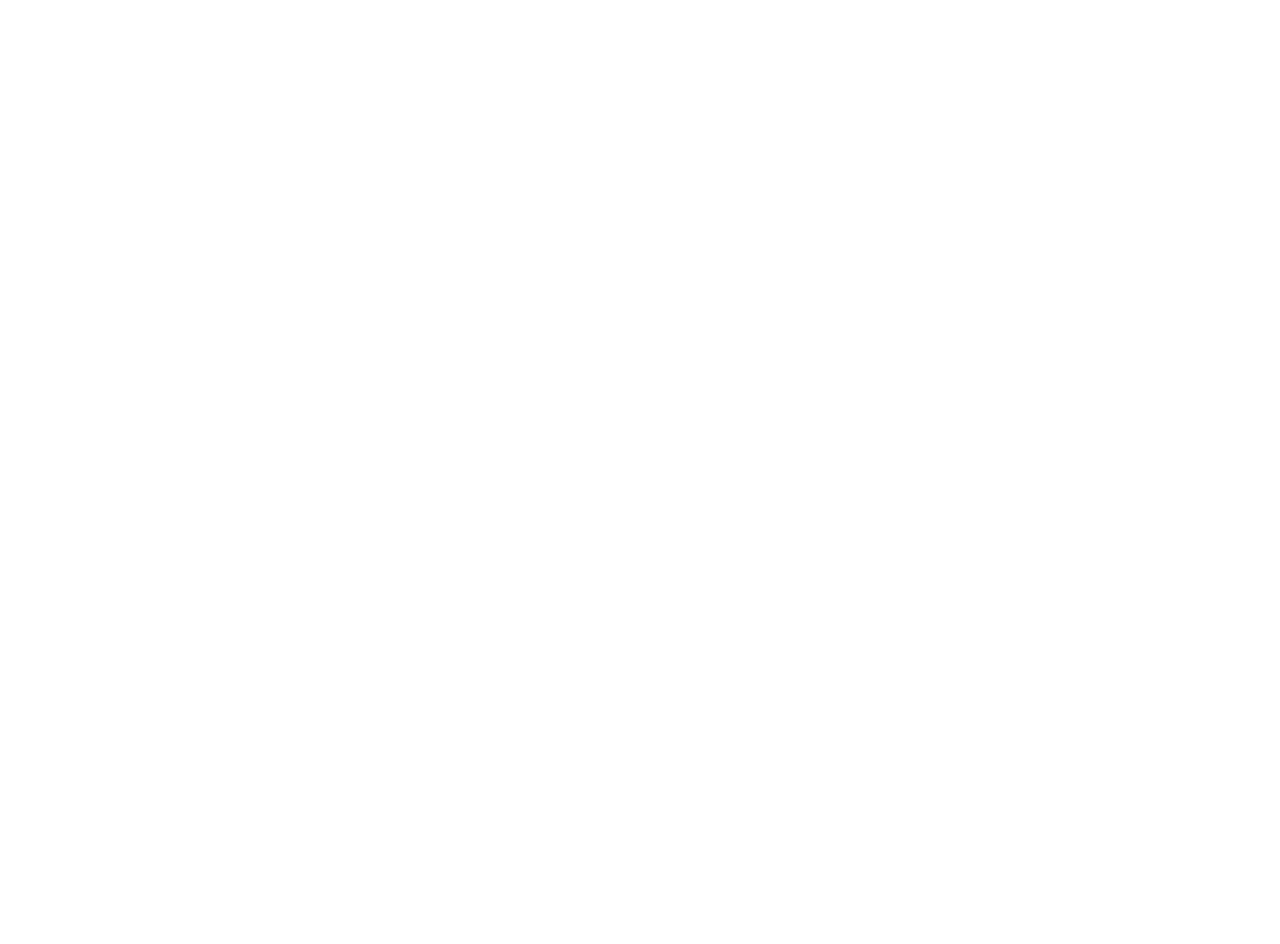
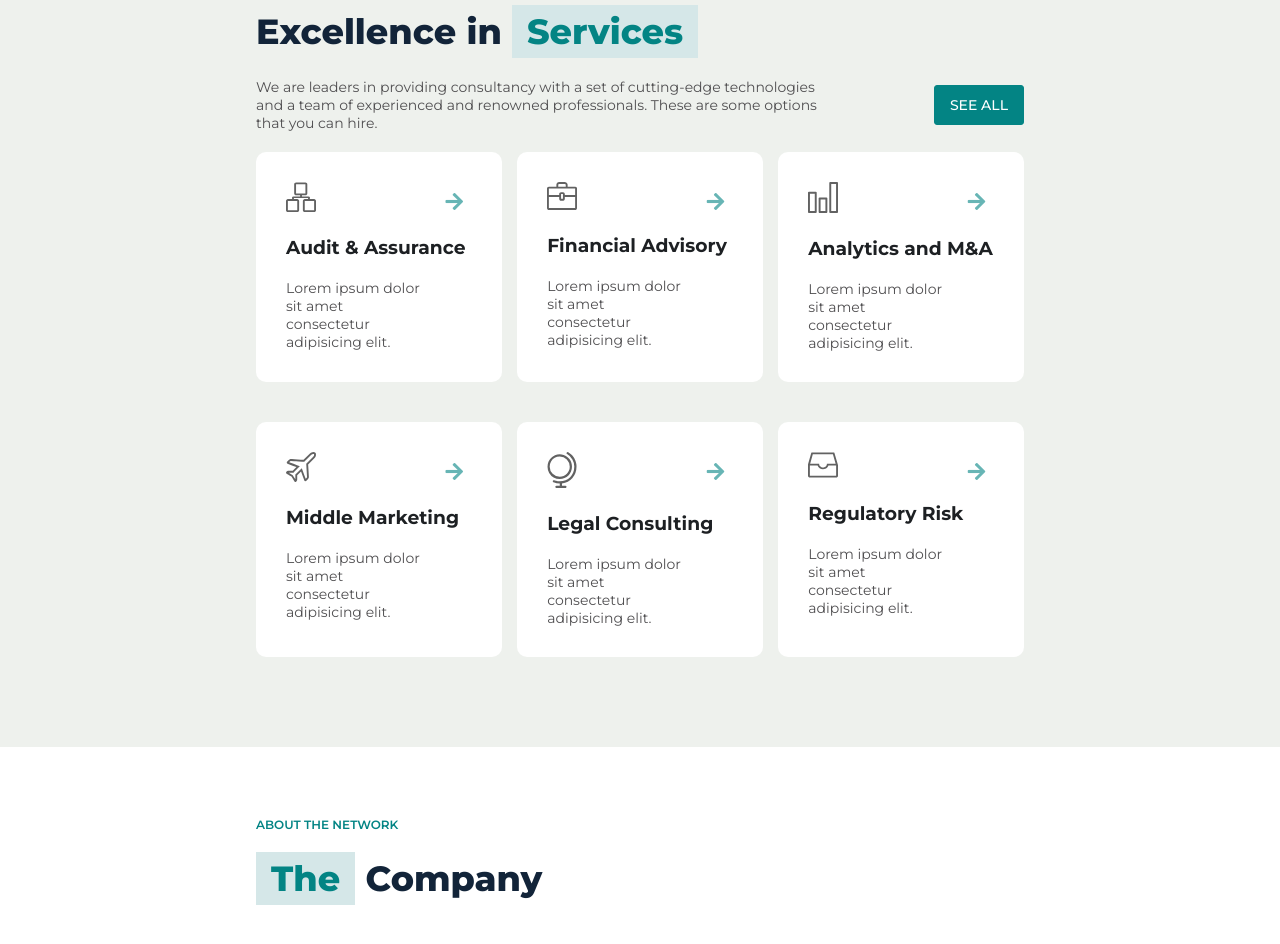
Before and after one commit to Jacopoguerini/proj-html-vuejs, a Vue app: page / in a window 1280 px wide. Shown: the part 900-1844 px from the top of the page. Before the commit the page ends 800 px from the top, so only its background shows below. Built offline with nearby package versions, Linux system fonts and the light colour scheme.

Commit message:
Sezione 1 main ok, fallito componente aggiuntivo

```diff
--- a/public/index.html
+++ b/public/index.html
@@ -5,7 +5,7 @@
     <meta http-equiv="X-UA-Compatible" content="IE=edge">
     <meta name="viewport" content="width=device-width,initial-scale=1.0">
     <link rel="icon" href="<%= BASE_URL %>favicon.ico">
-    <title><%= htmlWebpackPlugin.options.title %></title>
+    <title>NexGen</title>
   </head>
   <body>
     <noscript>
--- a/src/App.vue
+++ b/src/App.vue
@@ -2,18 +2,21 @@
   <div id="app">
 
     <Header />
+
+    <Main />
 
   </div>
 </template>
 
 <script>
 import Header from './components/Header';
-
+import Main from './components/Main';
 
 export default {
   name: 'App',
   components: {
-    Header
+    Header,
+    Main
   }
 }
 </script>
--- a/src/components/Header.vue
+++ b/src/components/Header.vue
@@ -191,14 +191,9 @@
                 margin: 0 15px;
             }
 
-            h1 {
-                font-size: 55px;
-            }
-
             p {
                 color: $gravel;
                 padding: 25px;
-                margin: 0 0;
             }
         }
     }
--- /dev/null
+++ b/src/components/Main.vue
@@ -0,0 +1,149 @@
+<template>
+  <main>
+        <!-- Services -->
+        <section id="services">
+            <div class="container">
+                <h5>our business areas</h5>
+                <h2>Excellence in <span class="span-highlight">Services</span></h2>
+                <div class="subtitle">
+                    <p>We are leaders in providing consultancy with a set of cutting-edge technologies and a team of experienced and renowned professionals. These are some options that you can hire.</p>
+                    <span class="btn btn-primary">
+                        <a href="#">see all</a>
+                    </span>
+                </div>
+
+                <div class="services-container">
+
+                    <div class="service">
+                        <img src="../assets/svgs/svg-1.svg" alt="">
+                        <h3>Audit & Assurance</h3>
+                        <p>Lorem ipsum dolor sit amet consectetur adipisicing elit.</p>
+                        <i class="fas fa-arrow-right"></i>
+                    </div>
+
+                    <div class="service">
+                        <img src="../assets/svgs/svg-2.svg" alt="">
+                        <h3>Financial Advisory</h3>
+                        <p>Lorem ipsum dolor sit amet consectetur adipisicing elit.</p>
+                        <i class="fas fa-arrow-right"></i>
+                    </div>
+
+                    <div class="service">
+                        <img src="../assets/svgs/svg-3.svg" alt="">
+                        <h3>Analytics and M&A</h3>
+                        <p>Lorem ipsum dolor sit amet consectetur adipisicing elit.</p>
+                        <i class="fas fa-arrow-right"></i>
+                    </div>
+
+                    <div class="service">
+                        <img src="../assets/svgs/svg-4.svg" alt="">
+                        <h3>Middle Marketing</h3>
+                        <p>Lorem ipsum dolor sit amet consectetur adipisicing elit.</p>
+                        <i class="fas fa-arrow-right"></i>
+                    </div>
+
+                    <div class="service">
+                        <img src="../assets/svgs/svg-5.svg" alt="">
+                        <h3>Legal Consulting</h3>
+                        <p>Lorem ipsum dolor sit amet consectetur adipisicing elit.</p>
+                        <i class="fas fa-arrow-right"></i>
+                    </div>
+
+                    <div class="service">
+                        <img src="../assets/svgs/svg-6.svg" alt="">
+                        <h3>Regulatory Risk</h3>
+                        <p>Lorem ipsum dolor sit amet consectetur adipisicing elit.</p>
+                        <i class="fas fa-arrow-right"></i>
+                    </div>
+
+                </div>
+
+            </div>
+        </section>
+        <!-- /Services -->
+
+        <!-- the Company -->
+        <section id="company">
+            <div class="container">
+                <h5>about the network</h5>
+                <h2><span class="span-highlight">The</span> Company</h2>
+            </div>
+        </section>
+        <!-- /the Company -->
+  </main>
+</template>
+
+<script>
+
+export default {
+    name: "Main"
+}
+</script>
+
+<style lang="scss" scoped>
+@import '../style/general.scss';
+@import '../style/variables.scss';
+
+    section {
+        padding: 70px 0;
+
+        h2 {
+            margin: 25px 0;
+            color: $bigStone;
+        }
+    }
+
+    #services {
+        background-color: $greyNurse;
+
+        .subtitle {
+            display: flex;
+            align-items: center;
+            justify-content: space-between;
+        }
+
+        h3 {
+            color: $shark;
+            font-weight: 700;
+            margin: 20px 0;
+        }
+
+        p {
+            color: $gravel;
+            display: inline-block;
+            width: 75%;
+        }
+
+            .services-container {
+            display: flex;
+            flex-wrap: wrap;
+            justify-content: space-between;
+
+        }
+
+        .service {
+            width: 32%;
+            background-color: $white;
+            padding: 30px;
+            margin: 20px 0;
+            border-radius: 10px;
+            position: relative;
+
+            img {
+                width: 30px;
+            }
+
+            i {
+                position: absolute;
+                color: $blueLagoon;
+                opacity: 0.6;
+                font-size: 20px;
+                top: 50px;
+                right: 30px;
+                transform: translate(-50%, -50%);
+            }
+        }
+
+    }
+
+</style>
--- a/src/components/Nav.vue
+++ b/src/components/Nav.vue
@@ -5,7 +5,7 @@
             <!-- logo image -->
             <div class="image-logo">
                 <a href="#">
-                    <img src="../assets/logo.png" alt="NexGen Logo">
+                    <img src="../assets/svgs/svg-7.svg" alt="NexGen Logo">
                 </a>
             </div>
             <!-- /logo image -->
--- /dev/null
+++ b/src/components/ServicesList.vue
@@ -0,0 +1,42 @@
+<template>
+    <div class="services-container">
+
+        <div class="service" v-for="(service, index) in services" :key="index">
+            <img :src="service.imageName" :alt="service.name">
+            <h3>{{ service.name }}</h3>
+            <p>{{ service.summary }}</p>
+        </div>
+
+    </div>
+</template>
+
+<script>
+export default {
+    name: "Services",
+    props: {
+        "services": Array
+    }
+}
+</script>
+
+<style lang="scss" scoped>
+@import '../style/general.scss';
+@import '../style/variables.scss';
+
+    .services-container {
+        display: flex;
+        flex-wrap: wrap;
+        justify-content: space-between;
+
+    }
+
+    .service {
+        width: 32%;
+        height: 300px;
+        background-color: $white;
+        padding: 20px 0;
+        margin: 20px 0;
+
+    }
+
+</style>
--- a/src/style/general.scss
+++ b/src/style/general.scss
@@ -1,10 +1,14 @@
 @import "~@fortawesome/fontawesome-free/css/all.min.css";
 @import "~@fontsource/montserrat/index.css";
 @import "~@fontsource/montserrat/500.css";
+@import "~@fontsource/montserrat/600.css";
+@import "~@fontsource/montserrat/700.css";
+@import "~@fontsource/montserrat/800.css";
 @import "~@fontsource/montserrat/900.css";
 
 @import "./variables.scss";
 
+// common
 * {
     box-sizing: border-box;
     margin: 0;
@@ -14,7 +18,6 @@
 body {
     font-family: "Montserrat";
 }
-
 
 .container {
     width: 60%;
@@ -33,6 +36,35 @@
     }
 }
 
+
+.span-highlight {
+    color:$blueLagoon;
+    padding: 5px 15px;
+    background-color: #d5e7e8;
+}
+
+h1 {
+    font-size: 55px;
+    color: $bigStone;
+}
+
+h2 {
+    font-size: 35px;
+    font-weight: 800;
+}
+
+h5 {
+    text-transform: uppercase;
+    color: $blueLagoon;
+    font-size: 12px;
+    font-weight: 600;
+}
+
+p {
+    font-size: 14px;
+}
+
+// buttons
 .btn {
     font-weight: 500;
     font-size: 14px;
@@ -49,6 +81,7 @@
     background-color: $blueLagoon;
     border: 1px solid $blueLagoon;
 
+
     a {
         color: $white;
     }
@@ -62,9 +95,3 @@
         color: $blueLagoon;
     }
 }
-
-.span-highlight {
-    color:$blueLagoon;
-    padding: 5px 15px;
-    background-color: #d5e7e8;
-}
--- a/src/style/variables.scss
+++ b/src/style/variables.scss
@@ -3,3 +3,7 @@
 $gravel: #504f51;
 $blueLagoon: #038484;
 $white: #ffffff;
+$greyNurse: #eef1ed;
+$shark: #1d2023;
+$woodSmoke: #111117;
+$masala: #443c3b;
```
Also changed, not shown: 1 other file (tests, documents, lock files or other folders).
